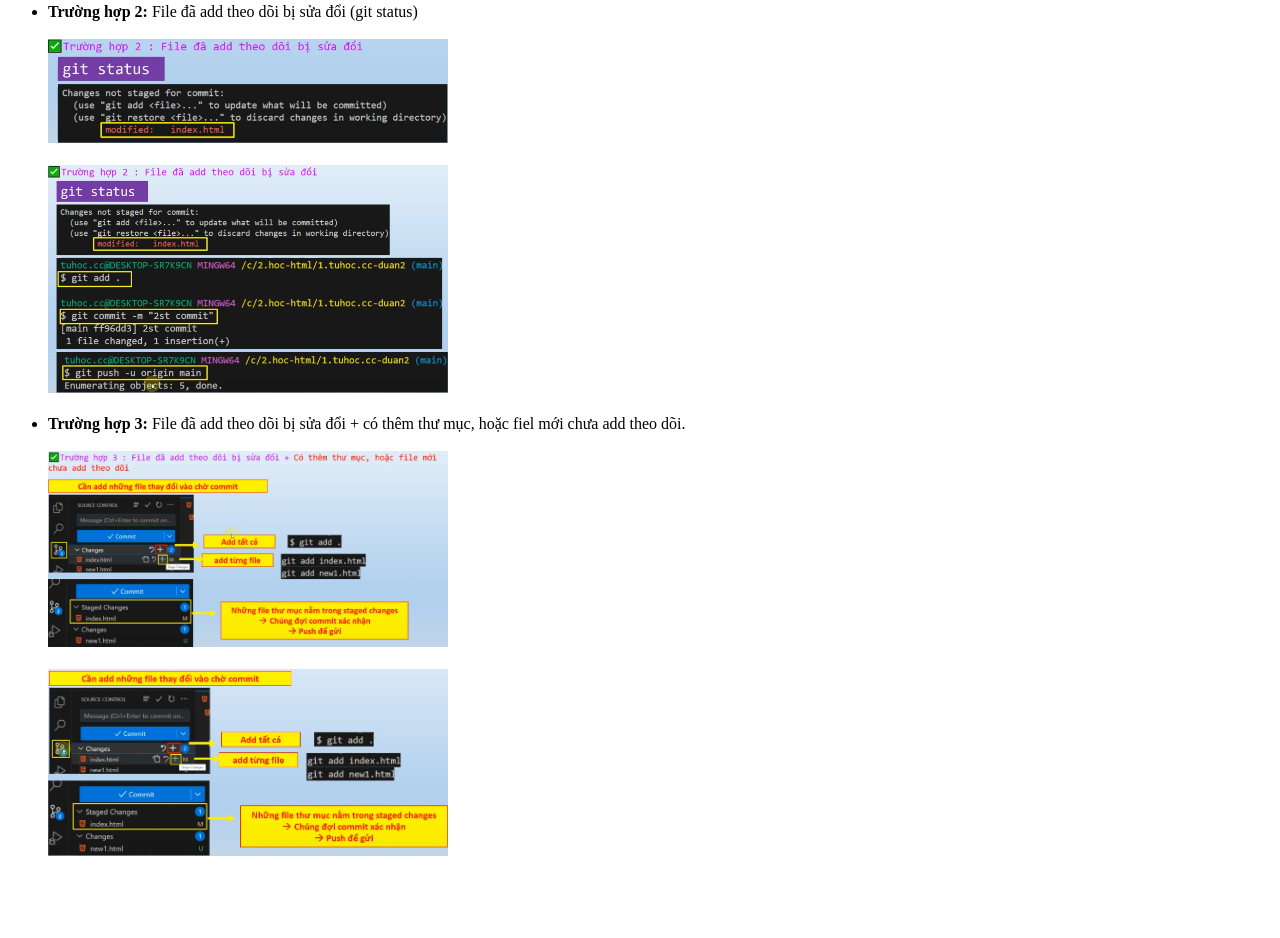
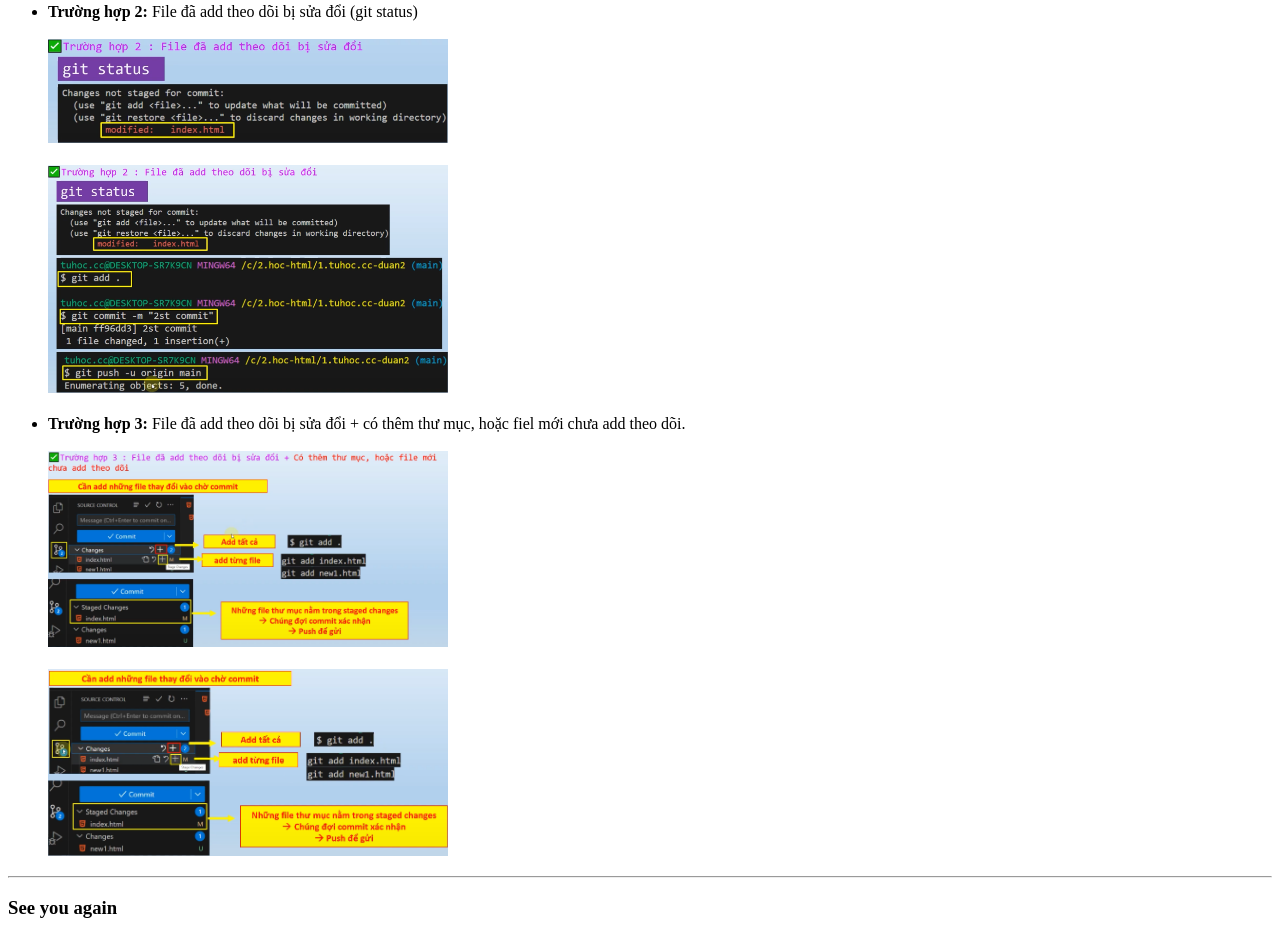
Before and after one commit to cankephat-12/bai16.4, a plain HTML site: page index.html in a window 1280 px wide. Shown: the part 255-1193 px from the top of the page. Before the commit the page ends 1131 px from the top, so only its background shows below. Drawn offline with Linux system fonts and the light colour scheme.

Commit message:
sửa đổi lần 5

```diff
--- a/index.html
+++ b/index.html
@@ -41,5 +41,7 @@
         />
       </li>
     </ul>
+    <hr />
+    <h3>See you again</h3>
   </body>
 </html>
```
